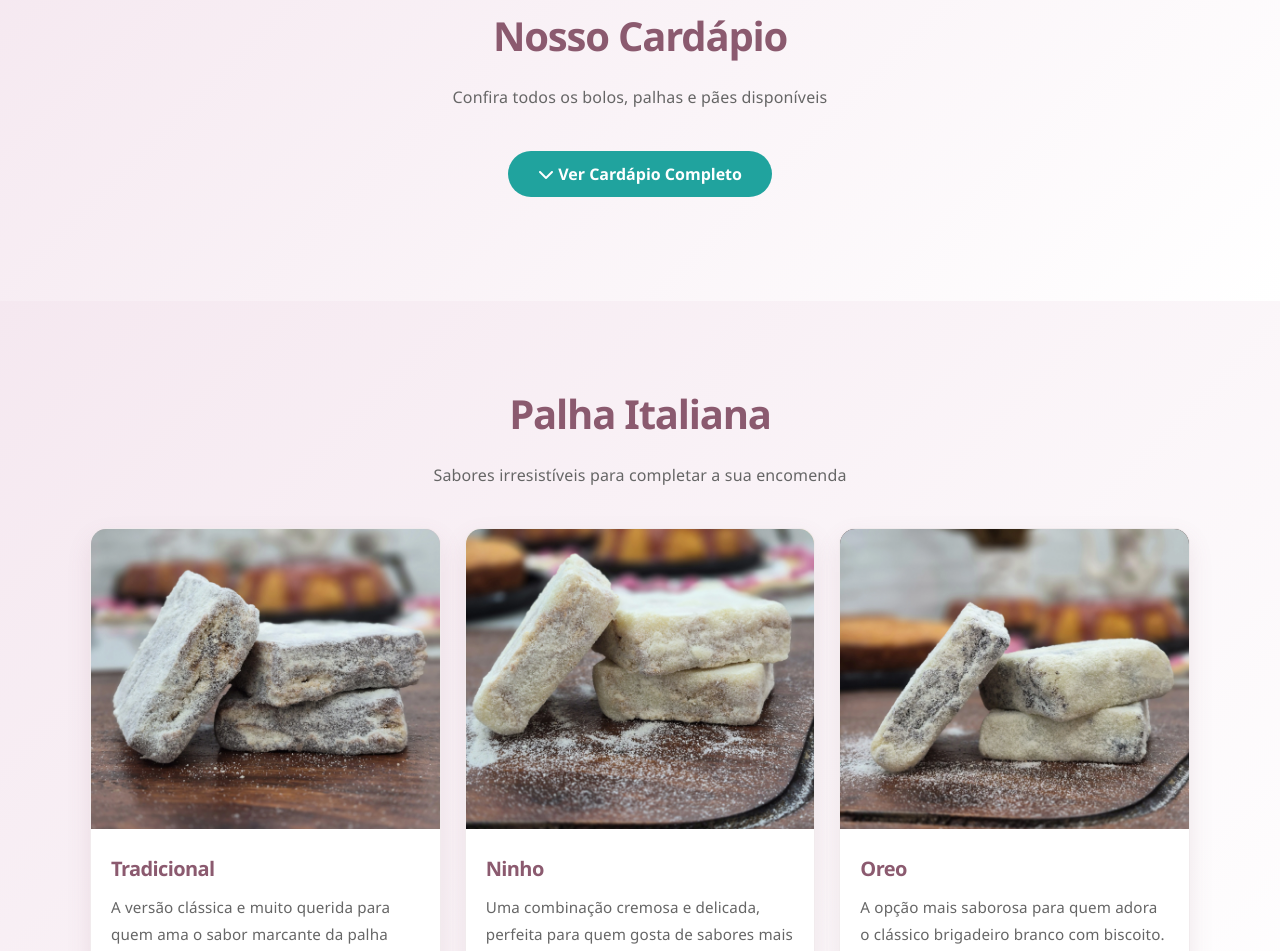
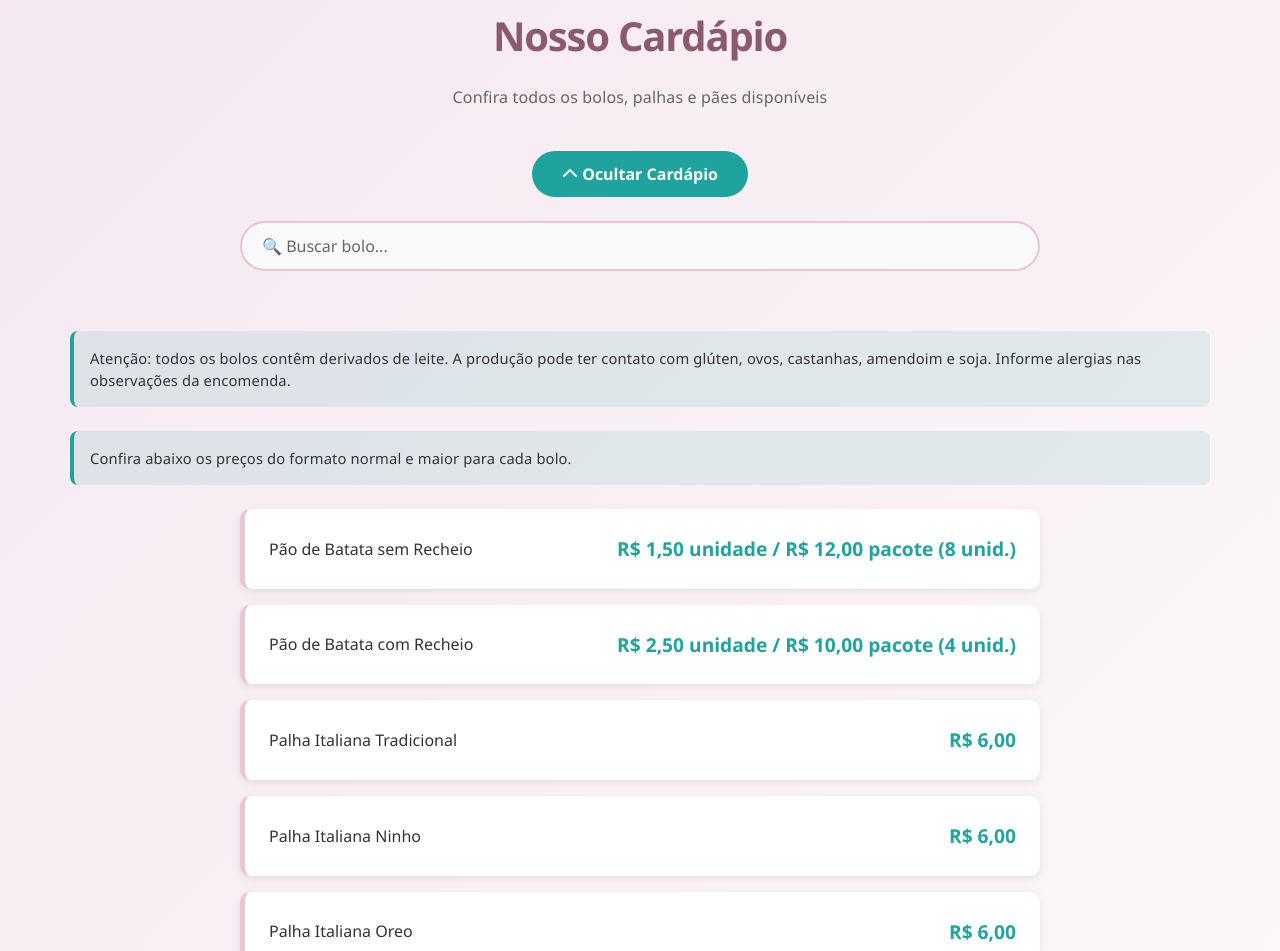
Before and after one commit to Hebertws/Bolos-da-Margarete, a plain HTML site: page index.html in a window 1280 px wide. Shown: the part 1913-2864 px from the top of the page. Drawn offline with Linux system fonts and the light colour scheme; no server answers.

Commit message:
Ajuste no cardápio

```diff
--- a/index.html
+++ b/index.html
@@ -236,10 +236,10 @@
             <p class="subtitle">Confira todos os bolos, palhas e pães disponíveis</p>
 
             <button class="btn btn-primary" onclick="toggleCardapio()" style="margin-bottom: 1.5rem; display: block; margin-left: auto; margin-right: auto;">
-                <i class="fas fa-chevron-down"></i> <span id="btnCardapioText">Ver Cardápio Completo</span>
+                <i class="fas fa-chevron-up"></i> <span id="btnCardapioText">Ocultar Cardápio</span>
             </button>
 
-            <div id="cardapioContainer" class="cardapio-container oculta">
+            <div id="cardapioContainer" class="cardapio-container">
                 <div class="busca-container">
                     <input type="text" id="buscaInput" class="busca-input" placeholder="🔍 Buscar bolo..."
                         onkeyup="filtrarCardapio()">
```
